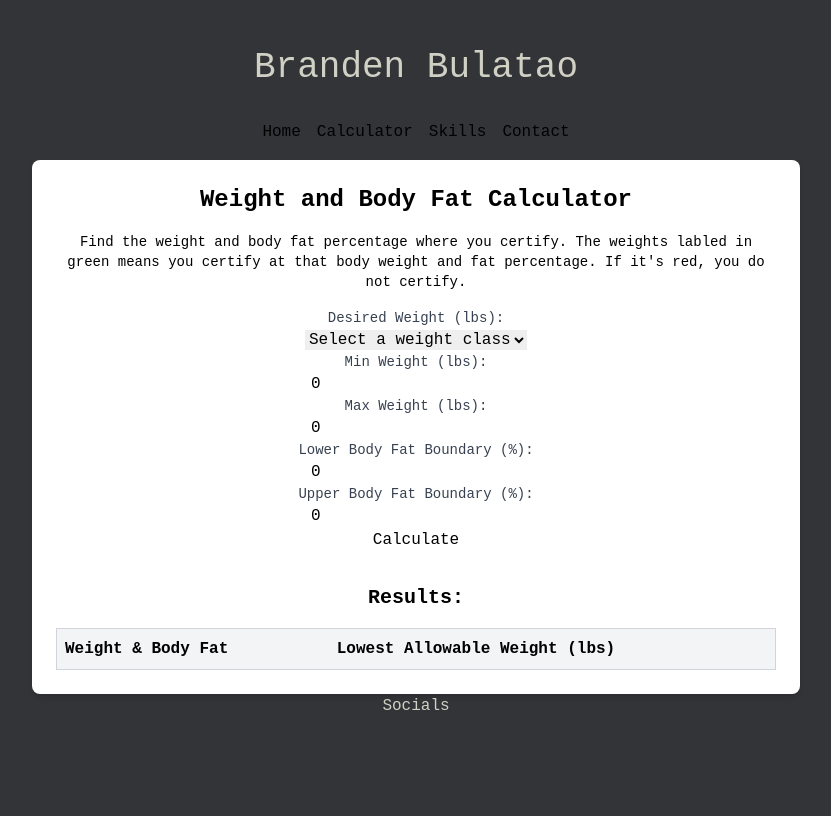
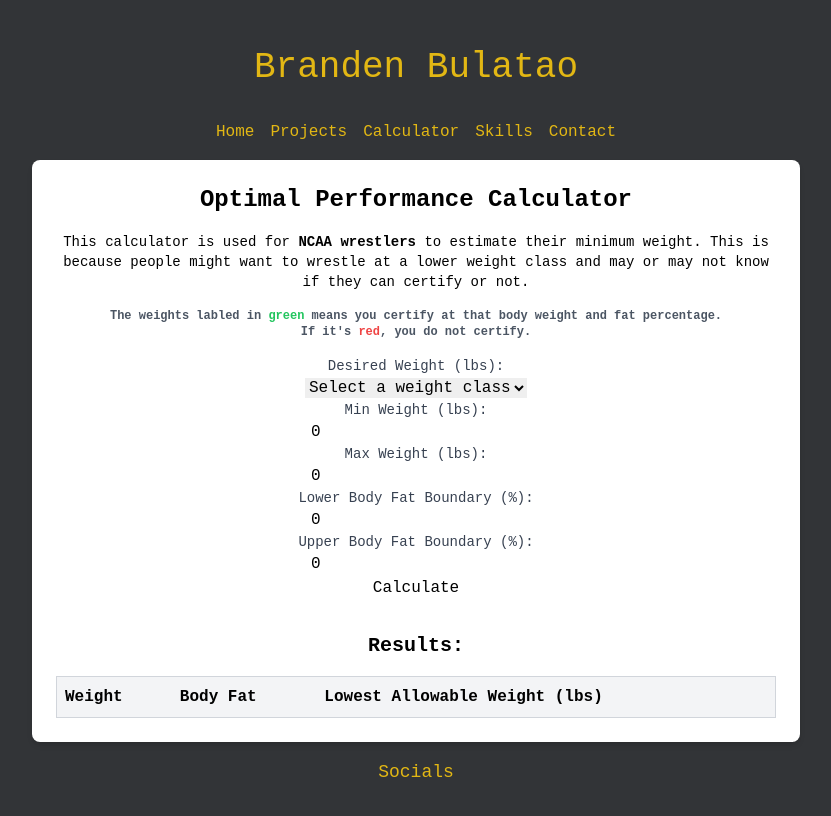
Before and after one commit to BulaCooola/portfolio, a React (Vite) app: page /portfolio/calculator in a window 1280 px wide. Shown: the top 816 px of the page, without its empty margins (224-1055 px from the left). Built offline with nearby package versions, Linux system fonts and the light colour scheme.

Commit message:
update calculator stuff

```diff
--- a/src/App.jsx
+++ b/src/App.jsx
@@ -7,18 +7,12 @@ import Footer from "./components/Footer";
 import Calculator from "./components/Calculator";
 
 function App() {
-  const [showProjectPage, setShowProjectPage] = useState(false); // State to control which page to show
-
-  const toggleProjectPage = () => {
-    setShowProjectPage((prev) => !prev); // Toggle the Project Page
-  };
-
   return (
     <div className="bg-serika_bg">
       <Header />
       <Routes>
         <Route path="/portfolio/" element={<HomePage />} />
-        <Route path="/portfolio/calculator" element={<Calculator />} />
+        <Route path="/portfolio/calculator/" element={<Calculator />} />
       </Routes>
       <Footer />
     </div>
--- a/src/components/Calculator.jsx
+++ b/src/components/Calculator.jsx
@@ -1,5 +1,8 @@
 // components/ProjectPage.jsx
 import { useState } from "react";
+
+// Regex for separating key
+const regex = /(\d+\.?\d*)lbs\s*(\d+\.?\d*)%/;
 
 // Calculate Fat weight
 const fatWeight = (bodyWeight, bodyFat) => {
@@ -76,11 +79,17 @@ const ProjectPage = () => {
 
   return (
     <div className="max-w-3xl mx-auto p-6 bg-white rounded-lg shadow-md">
-      <h1 className="text-2xl font-bold mb-4">Weight and Body Fat Calculator</h1>
+      <h1 className="text-2xl font-bold mb-4">Optimal Performance Calculator</h1>
       <p className="text-sm font-italic mb-4">
-        Find the weight and body fat percentage where you certify. The weights labled in green means
-        you certify at that body weight and fat percentage. If it's red, you do not certify.
+        This calculator is used for <a className="font-bold">NCAA wrestlers</a> to estimate their
+        minimum weight. This is because people might want to wrestle at a lower weight class and may
+        or may not know if they can certify or not.
       </p>
+      <p className="text-xs text-gray-600 font-bold mb-4 px-12">
+        The weights labled in <a className="text-green-500">green</a> means you certify at that body
+        weight and fat percentage. If it's <a className="text-red-500">red</a>, you do not certify.
+      </p>
+
       <form onSubmit={handleSubmit}>
         <div>
           <label className="block text-sm font-medium text-gray-700">Desired Weight (lbs): </label>
@@ -150,7 +159,8 @@ const ProjectPage = () => {
       <table className="mt-4 min-w-full border border-gray-300">
         <thead>
           <tr className="bg-gray-100">
-            <th className="p-2 text-left border-b border-gray-300">Weight & Body Fat</th>
+            <th className="p-2 text-left border-b border-gray-300">Weight</th>
+            <th className="p-2 text-left border-b border-gray-300">Body Fat</th>
             <th className="p-2 text-left border-b border-gray-300">
               Lowest Allowable Weight (lbs)
             </th>
@@ -158,11 +168,21 @@ const ProjectPage = () => {
         </thead>
         <tbody>
           {Object.keys(result).map((key) => {
+            // Separate weight and keys with regex
+            let match = key.match(regex);
+            let weight,
+              bodyFat = "";
+            if (match) {
+              weight = match[1];
+              bodyFat = match[2] + "%";
+            }
+
             const certificationStatus =
               result[key] <= desiredWeight ? "You Certify" : "You Don't Certify";
             return (
               <tr key={key} className="border-b border-gray-300">
-                <td className="p-2">{key}</td>
+                <td className="p-2">{weight}</td>
+                <td className="p-2">{bodyFat}</td>
                 <td
                   className="p-2"
                   style={{
--- a/src/components/Footer.jsx
+++ b/src/components/Footer.jsx
@@ -3,7 +3,7 @@ import React from "react";
 function Footer() {
   return (
     <>
-      <div className="socials text-serika_text">Socials</div>
+      <div className="socials text-lg text-serika_main p-4">Socials</div>
     </>
   );
 }
--- a/src/components/Header.jsx
+++ b/src/components/Header.jsx
@@ -1,46 +1,38 @@
 import React from "react";
-import { Link } from "react-router-dom"; // Import Link from react-router-dom
+import { NavLink } from "react-router-dom"; // Import Link from react-router-dom
 import HomePage from "./Home";
-// import ProjectPage from "./Projects";
 
 function Header() {
-  // return (
-  //   <Router>
-  //     <div className="bg-serika_bg">
-  //       <Header />
-  //       <Routes>
-  //         <Route path="/" element={<HomePage />} />
-  //         <Route path="/projects" element={<ProjectPage />} />
-  //       </Routes>
-  //       <Footer />
-  //     </div>
-  //   </Router>
-  // );
   return (
     <div>
-      <h1 className="text-4xl text-serika_text p-4">Branden Bulatao</h1>
-      <header className="bg-serika_bg text-serika-text p-4">
+      <h1 className="text-4xl text-serika_main p-4">Branden Bulatao</h1>
+      <header className="bg-serika_bg text-serika_caret p-4">
         <nav className="container mx-auto flex justify-center items-center">
           <ul className="flex space-x-4">
             <li>
-              <Link to="/portfolio" className="hover:underline">
+              <NavLink to="/portfolio" className="hover:underline">
                 Home
-              </Link>
+              </NavLink>
             </li>
             <li>
-              <Link to="/portfolio/calculator" className="hover:underline">
-                Calculator
-              </Link>
+              <NavLink to="/portfolio/projects" className="hover:underline">
+                Projects
+              </NavLink>
             </li>
             <li>
-              <Link to="#skills" className="hover:underline">
-                Skills
-              </Link>
+              <NavLink to="/portfolio/calculator" className="hover:underline">
+                Calculator
+              </NavLink>
             </li>
             <li>
-              <Link to="#contact" className="hover:underline">
+              <NavLink to="#skills" className="hover:underline">
+                Skills
+              </NavLink>
+            </li>
+            <li>
+              <NavLink to="#contact" className="hover:underline">
                 Contact
-              </Link>
+              </NavLink>
             </li>
           </ul>
         </nav>
--- a/src/components/Home.jsx
+++ b/src/components/Home.jsx
@@ -1,19 +1,22 @@
 function HomePage() {
   return (
     <div className="homepage">
-      <h2 className="text-2xl text-serika_text">
-        4/4 Computer Science Major in Stevens Institute of Technology
-      </h2>
-
-      <br></br>
       <p className="text-xl text-serika_text">
         Welcome to my portfolio! I am a 4/4 at Stevens Institute of Technology studying Computer
-        Science. I have a strong passion to making web applications and have a background in both
-        front-end and back-end development. I am currently looking for any internship opportunities
-        to leverage the skills I've acquired during my studies. In addition, I am an NCAA DIII
-        wrestler at
-        <a href="https://stevensducks.com/">Stevens Athletics</a>, and I have a strong passions for
-        photography, surfing, traveling, and some video games.
+        Science. I have a strong passion in developing web applications and have a background in
+        both frontend and backend development. I am currently looking for any internship
+        opportunities to leverage the skills I've acquired during my studies. In addition, I am an
+        NCAA DIII wrestler at
+        <a className="text-blue-400" href="https://stevensducks.com/">
+          {" "}
+          Stevens Athletics
+        </a>
+        , and I have a strong passions for{" "}
+        <a className="text-blue-400" href="https://bbulataophoto.myportfolio.com/home">
+          {" "}
+          photography
+        </a>
+        , surfing, traveling, and some video games.
       </p>
     </div>
   );
```
Also changed, not shown: src/components/Projects.jsx (added).
